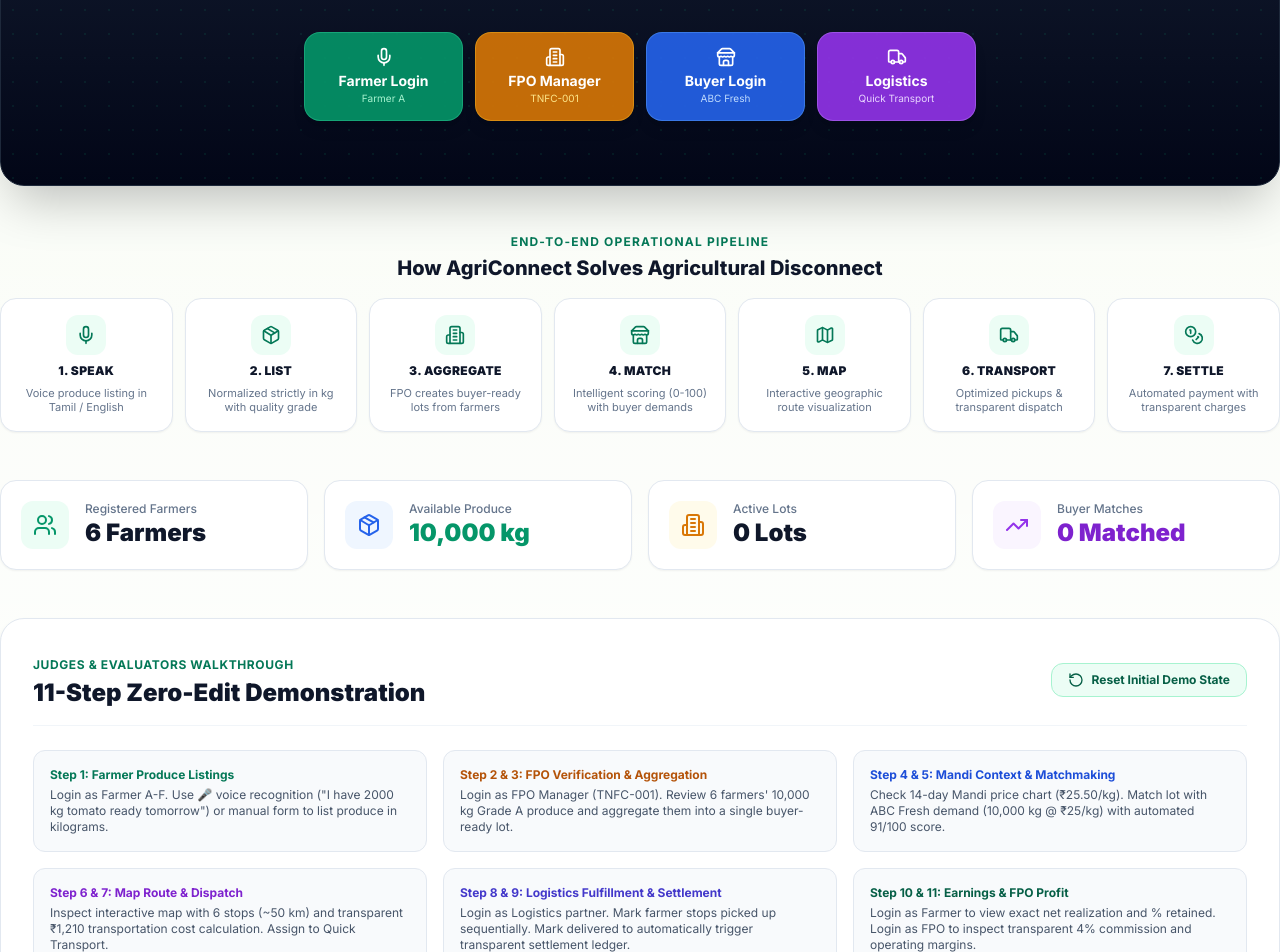
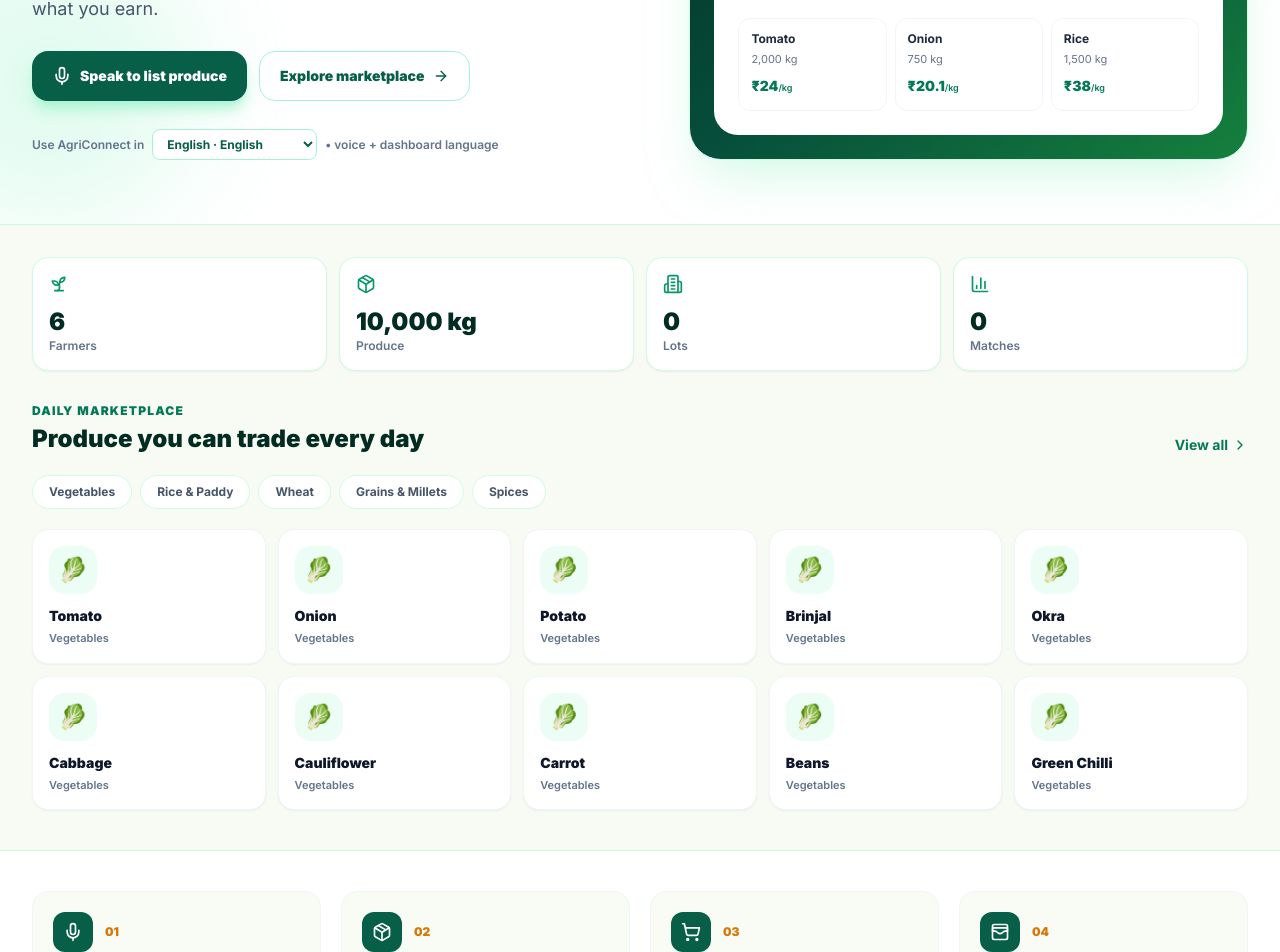
Before and after one commit to kishoreoffical335-sy/agriconnect-app, a Next.js app: page / in a window 1280 px wide. Shown: the part 380-1332 px from the top of the page. Built offline with nearby package versions, Linux system fonts and the light colour scheme; no server answers; the database is empty.

Commit message:
feat: transform landing page into marketplace product experience

```diff
--- a/src/app/page.tsx
+++ b/src/app/page.tsx
@@ -1,295 +1,113 @@
 'use client';
 
-import React, { useState, useEffect } from 'react';
+import { useEffect, useMemo, useState } from 'react';
 import Link from 'next/link';
 import { useRouter } from 'next/navigation';
-import {
-  Mic,
-  Package,
-  Building2,
-  Store,
-  Map,
-  Truck,
-  Coins,
-  ArrowRight,
-  Sparkles,
-  CheckCircle2,
-  Users,
-  TrendingUp,
-  ShieldCheck,
-  RotateCcw,
-} from 'lucide-react';
+import { ArrowRight, BarChart3, Building2, CheckCircle2, ChevronRight, Mic, Package, ShoppingCart, Sprout, Truck, WalletCards } from 'lucide-react';
 import { store } from '@/lib/store';
 import { SEEDED_USERS } from '@/lib/seedData';
+import { CROP_CATALOG, CROP_CATEGORIES } from '@/lib/cropCatalog';
+import { getLanguage, INDIAN_LANGUAGES, LanguageCode } from '@/lib/i18n';
+
+const crops = CROP_CATALOG.slice(0, 10);
 
 export default function LandingPage() {
   const router = useRouter();
-  const [stats, setStats] = useState({
-    farmersCount: 6,
-    totalProduceKg: 10000,
-    lotsCount: 0,
-    matchesCount: 0,
-  });
+  const [language, setLanguage] = useState<LanguageCode>('en-IN');
+  const [listening, setListening] = useState(false);
+  const [stats, setStats] = useState({ farmers: 0, produce: 0, lots: 0, matches: 0 });
 
   useEffect(() => {
-    const updateStats = () => {
-      const state = store.getState();
-      const totalKg = state.farmerListings.reduce((s, l) => s + l.quantity_kg, 0);
-      setStats({
-        farmersCount: state.users.filter((u) => u.role === 'farmer').length,
-        totalProduceKg: totalKg,
-        lotsCount: state.lots.length,
-        matchesCount: state.matches.length,
-      });
+    const saved = localStorage.getItem('agriconnect_language') as LanguageCode | null;
+    if (saved && INDIAN_LANGUAGES.some((l) => l.code === saved)) setLanguage(saved);
+    const update = () => {
+      const s = store.getState();
+      setStats({ farmers: s.users.filter((u) => u.role === 'farmer').length, produce: s.farmerListings.reduce((n, x) => n + x.quantity_kg, 0), lots: s.lots.length, matches: s.matches.length });
     };
-    updateStats();
-    return store.subscribe(updateStats);
+    update();
+    return store.subscribe(update);
   }, []);
 
-  const handleQuickLogin = (role: string, index = 0) => {
-    const user = SEEDED_USERS.filter((u) => u.role === role)[index];
-    if (user) {
-      store.loginAs(user.id);
-      if (role === 'farmer') router.push('/farmer');
-      else if (role === 'fpo_manager') router.push('/fpo');
-      else if (role === 'buyer') router.push('/buyer');
-      else if (role === 'logistics') router.push('/logistics');
-    }
+  const selectedLanguage = useMemo(() => getLanguage(language), [language]);
+
+  const setAppLanguage = (value: LanguageCode) => {
+    setLanguage(value);
+    localStorage.setItem('agriconnect_language', value);
+    document.documentElement.lang = value;
+    window.dispatchEvent(new CustomEvent('agriconnect-language-change', { detail: value }));
   };
 
-  const steps = [
-    { icon: Mic, label: 'SPEAK', desc: 'Voice produce listing in Tamil / English' },
-    { icon: Package, label: 'LIST', desc: 'Normalized strictly in kg with quality grade' },
-    { icon: Building2, label: 'AGGREGATE', desc: 'FPO creates buyer-ready lots from farmers' },
-    { icon: Store, label: 'MATCH', desc: 'Intelligent scoring (0-100) with buyer demands' },
-    { icon: Map, label: 'MAP', desc: 'Interactive geographic route visualization' },
-    { icon: Truck, label: 'TRANSPORT', desc: 'Optimized pickups & transparent dispatch' },
-    { icon: Coins, label: 'SETTLE', desc: 'Automated payment with transparent charges' },
-  ];
+  const voiceList = () => {
+    const Recognition = (window as any).SpeechRecognition || (window as any).webkitSpeechRecognition;
+    if (!Recognition) return alert('Voice listing works best in Chrome or Edge.');
+    const recognition = new Recognition();
+    recognition.lang = selectedLanguage.speechCode;
+    recognition.interimResults = false;
+    recognition.maxAlternatives = 1;
+    recognition.onstart = () => setListening(true);
+    recognition.onend = () => setListening(false);
+    recognition.onerror = () => setListening(false);
+    recognition.onresult = (event: any) => {
+      const transcript = event.results?.[0]?.[0]?.transcript || '';
+      localStorage.setItem('agriconnect_voice_draft', transcript);
+      router.push('/farmer?voice=1');
+    };
+    recognition.start();
+  };
+
+  const quickLogin = (role: string) => {
+    const user = SEEDED_USERS.find((u) => u.role === role);
+    if (!user) return;
+    store.loginAs(user.id);
+    router.push(role === 'farmer' ? '/farmer' : role === 'fpo_manager' ? '/fpo' : role === 'buyer' ? '/buyer' : '/logistics');
+  };
 
   return (
-    <div className="space-y-12 pb-12">
-      {/* Hero Section */}
-      <section className="relative text-center py-10 sm:py-16 overflow-hidden rounded-3xl bg-gradient-to-b from-emerald-950 via-slate-900 to-slate-950 text-white p-6 sm:p-12 shadow-2xl border border-slate-800">
-        <div className="absolute inset-0 bg-[radial-gradient(#10b981_1px,transparent_1px)] [background-size:24px_24px] opacity-10 pointer-events-none" />
-
-        <div className="relative z-10 max-w-3xl mx-auto space-y-6">
-          <div className="inline-flex items-center gap-2 px-3 py-1.5 rounded-full bg-emerald-500/10 border border-emerald-500/30 text-emerald-300 text-xs font-semibold uppercase tracking-wider">
-            <Sparkles className="w-3.5 h-3.5" /> Smart India Hackathon Prototype
+    <div className="min-h-screen bg-[#f7fbf3]">
+      <section className="relative overflow-hidden border-b border-emerald-100 bg-white">
+        <div className="absolute -right-32 -top-32 h-80 w-80 rounded-full bg-amber-200/35 blur-3xl" />
+        <div className="absolute -left-24 bottom-0 h-72 w-72 rounded-full bg-emerald-200/35 blur-3xl" />
+        <div className="relative mx-auto grid max-w-7xl gap-10 px-4 pb-16 pt-10 sm:px-6 lg:grid-cols-[1.05fr_.95fr] lg:items-center lg:px-8 lg:pt-16">
+          <div>
+            <div className="mb-5 inline-flex items-center gap-2 rounded-full border border-emerald-200 bg-emerald-50 px-3 py-1.5 text-xs font-extrabold uppercase tracking-wider text-emerald-800"><Sprout className="h-4 w-4" /> Farmer-first marketplace</div>
+            <h1 className="max-w-3xl text-4xl font-black leading-[1.05] tracking-tight text-emerald-950 sm:text-6xl">Sell your harvest with <span className="text-emerald-600">clarity.</span></h1>
+            <p className="mt-5 max-w-2xl text-base leading-7 text-slate-600 sm:text-lg">AgriConnect connects farmers, FPOs and serious buyers. List by voice, aggregate fairly, match intelligently, move efficiently and see exactly what you earn.</p>
+            <div className="mt-7 flex flex-wrap gap-3">
+              <button onClick={voiceList} className={`inline-flex items-center gap-2 rounded-2xl px-5 py-3.5 text-sm font-black text-white shadow-lg shadow-emerald-200 transition hover:-translate-y-0.5 ${listening ? 'bg-amber-500' : 'bg-emerald-800 hover:bg-emerald-700'}`}><Mic className="h-5 w-5" /> {listening ? 'Listening…' : 'Speak to list produce'}</button>
+              <Link href="/buyer" className="inline-flex items-center gap-2 rounded-2xl border border-emerald-200 bg-white px-5 py-3.5 text-sm font-black text-emerald-800 hover:bg-emerald-50">Explore marketplace <ArrowRight className="h-4 w-4" /></Link>
+            </div>
+            <div className="mt-7 flex flex-wrap items-center gap-2 text-xs font-semibold text-slate-500"><span>Use AgriConnect in</span><select value={language} onChange={(e) => setAppLanguage(e.target.value as LanguageCode)} className="rounded-lg border border-emerald-200 bg-white px-2.5 py-1.5 font-bold text-emerald-800 outline-none">{INDIAN_LANGUAGES.map((l) => <option key={l.code} value={l.code}>{l.nativeName} · {l.name}</option>)}</select><span>• voice + dashboard language</span></div>
           </div>
 
-          <h1 className="text-4xl sm:text-6xl font-black tracking-tight leading-tight">
-            AgriConnect <span className="text-emerald-400">FPO</span>
-          </h1>
-
-          <p className="text-xl sm:text-2xl font-medium text-slate-200">
-            &quot;Speak. Aggregate. Sell. Know What You Earn.&quot;
-          </p>
-
-          <p className="text-sm sm:text-base text-slate-400 max-w-2xl mx-auto">
-            A transparent agricultural supply chain connecting smallholder farmers, FPO collectives, wholesale buyers, and logistics partners with zero hidden fees.
-          </p>
-
-          {/* Quick Role Access Buttons */}
-          <div className="pt-4 grid grid-cols-2 sm:grid-cols-4 gap-3 max-w-2xl mx-auto">
-            <button
-              onClick={() => handleQuickLogin('farmer', 0)}
-              className="flex flex-col items-center justify-center p-3.5 rounded-2xl bg-emerald-600/90 hover:bg-emerald-500 border border-emerald-400/40 text-white font-bold transition-all shadow-lg hover:scale-105"
-            >
-              <Mic className="w-5 h-5 mb-1" />
-              <span className="text-sm">Farmer Login</span>
-              <span className="text-[10px] text-emerald-200 font-normal">Farmer A</span>
-            </button>
-
-            <button
-              onClick={() => handleQuickLogin('fpo_manager', 0)}
-              className="flex flex-col items-center justify-center p-3.5 rounded-2xl bg-amber-600/90 hover:bg-amber-500 border border-amber-400/40 text-white font-bold transition-all shadow-lg hover:scale-105"
-            >
-              <Building2 className="w-5 h-5 mb-1" />
-              <span className="text-sm">FPO Manager</span>
-              <span className="text-[10px] text-amber-200 font-normal">TNFC-001</span>
-            </button>
-
-            <button
-              onClick={() => handleQuickLogin('buyer', 0)}
-              className="flex flex-col items-center justify-center p-3.5 rounded-2xl bg-blue-600/90 hover:bg-blue-500 border border-blue-400/40 text-white font-bold transition-all shadow-lg hover:scale-105"
-            >
-              <Store className="w-5 h-5 mb-1" />
-              <span className="text-sm">Buyer Login</span>
-              <span className="text-[10px] text-blue-200 font-normal">ABC Fresh</span>
-            </button>
-
-            <button
-              onClick={() => handleQuickLogin('logistics', 0)}
-              className="flex flex-col items-center justify-center p-3.5 rounded-2xl bg-purple-600/90 hover:bg-purple-500 border border-purple-400/40 text-white font-bold transition-all shadow-lg hover:scale-105"
-            >
-              <Truck className="w-5 h-5 mb-1" />
-              <span className="text-sm">Logistics</span>
-              <span className="text-[10px] text-purple-200 font-normal">Quick Transport</span>
-            </button>
+          <div className="relative rounded-[2rem] border border-emerald-100 bg-gradient-to-br from-emerald-950 via-emerald-900 to-green-700 p-4 shadow-2xl shadow-emerald-200/50 sm:p-6">
+            <div className="rounded-[1.5rem] bg-white p-5 sm:p-6">
+              <div className="flex items-center justify-between"><div><p className="text-xs font-bold text-slate-500">TODAY'S FARMER HUB</p><h2 className="mt-1 text-2xl font-black text-emerald-950">Vanakkam, Ramesh 🌱</h2></div><button onClick={voiceList} className="rounded-2xl bg-amber-400 p-3 text-emerald-950"><Mic className="h-5 w-5" /></button></div>
+              <div className="mt-5 rounded-2xl bg-gradient-to-r from-emerald-700 to-green-500 p-5 text-white"><p className="text-sm font-bold">List your produce</p><p className="mt-1 text-xs text-emerald-50">Speak naturally in your selected language.</p><div className="mt-4 flex gap-2"><button onClick={voiceList} className="rounded-xl bg-amber-400 px-4 py-2 text-xs font-black text-emerald-950">🎙 Start voice listing</button><Link href="/farmer" className="rounded-xl bg-white/15 px-4 py-2 text-xs font-bold text-white">Open dashboard</Link></div></div>
+              <div className="mt-5 grid grid-cols-3 gap-2">{[['Tomato','2,000 kg','₹24'],['Onion','750 kg','₹20.1'],['Rice','1,500 kg','₹38']].map(([name, qty, price]) => <div key={name} className="rounded-xl border border-slate-100 p-3"><div className="text-xs font-bold text-slate-800">{name}</div><div className="mt-1 text-[11px] text-slate-500">{qty}</div><div className="mt-2 text-sm font-black text-emerald-700">{price}<span className="text-[9px] font-semibold">/kg</span></div></div>)}</div>
+            </div>
           </div>
         </div>
       </section>
 
-      {/* Visual Story Banner */}
-      <section className="space-y-4">
-        <div className="text-center">
-          <h2 className="text-xs font-bold uppercase tracking-widest text-emerald-700">
-            End-to-End Operational Pipeline
-          </h2>
-          <p className="text-xl font-extrabold text-slate-900 mt-1">
-            How AgriConnect Solves Agricultural Disconnect
-          </p>
-        </div>
-
-        <div className="grid grid-cols-2 sm:grid-cols-4 lg:grid-cols-7 gap-3">
-          {steps.map((s, idx) => {
-            const Icon = s.icon;
-            return (
-              <div
-                key={idx}
-                className="bg-white rounded-2xl p-4 border border-slate-200 shadow-sm flex flex-col items-center text-center space-y-2 hover:border-emerald-400 transition-colors"
-              >
-                <div className="w-10 h-10 rounded-xl bg-emerald-50 text-emerald-700 flex items-center justify-center font-bold">
-                  <Icon className="w-5 h-5" />
-                </div>
-                <div className="text-xs font-black tracking-wide text-slate-900">
-                  {idx + 1}. {s.label}
-                </div>
-                <p className="text-[11px] text-slate-500 leading-tight">
-                  {s.desc}
-                </p>
-              </div>
-            );
-          })}
-        </div>
+      <section className="mx-auto max-w-7xl px-4 py-8 sm:px-6 lg:px-8">
+        <div className="grid grid-cols-2 gap-3 lg:grid-cols-4">{[['Farmers', stats.farmers, UsersIcon],['Produce', `${stats.produce.toLocaleString()} kg`, Package],['Lots', stats.lots, Building2],['Matches', stats.matches, BarChart3]].map(([label, value, Icon]: any) => <div key={label as string} className="rounded-2xl border border-emerald-100 bg-white p-4 shadow-sm"><Icon className="h-5 w-5 text-emerald-600" /><div className="mt-3 text-2xl font-black text-emerald-950">{value}</div><div className="text-xs font-semibold text-slate-500">{label}</div></div>)}</div>
       </section>
 
-      {/* Live System Stats */}
-      <section className="grid grid-cols-2 sm:grid-cols-4 gap-4">
-        <div className="bg-white p-5 rounded-2xl border border-slate-200 shadow-sm flex items-center gap-4">
-          <div className="p-3 bg-emerald-50 text-emerald-600 rounded-xl">
-            <Users className="w-6 h-6" />
-          </div>
-          <div>
-            <span className="text-xs text-slate-500 font-medium block">
-              Registered Farmers
-            </span>
-            <span className="text-2xl font-black text-slate-900">
-              {stats.farmersCount} Farmers
-            </span>
-          </div>
-        </div>
-
-        <div className="bg-white p-5 rounded-2xl border border-slate-200 shadow-sm flex items-center gap-4">
-          <div className="p-3 bg-blue-50 text-blue-600 rounded-xl">
-            <Package className="w-6 h-6" />
-          </div>
-          <div>
-            <span className="text-xs text-slate-500 font-medium block">
-              Available Produce
-            </span>
-            <span className="text-2xl font-black text-emerald-600">
-              {stats.totalProduceKg.toLocaleString()} kg
-            </span>
-          </div>
-        </div>
-
-        <div className="bg-white p-5 rounded-2xl border border-slate-200 shadow-sm flex items-center gap-4">
-          <div className="p-3 bg-amber-50 text-amber-600 rounded-xl">
-            <Building2 className="w-6 h-6" />
-          </div>
-          <div>
-            <span className="text-xs text-slate-500 font-medium block">
-              Active Lots
-            </span>
-            <span className="text-2xl font-black text-slate-900">
-              {stats.lotsCount} Lots
-            </span>
-          </div>
-        </div>
-
-        <div className="bg-white p-5 rounded-2xl border border-slate-200 shadow-sm flex items-center gap-4">
-          <div className="p-3 bg-purple-50 text-purple-600 rounded-xl">
-            <TrendingUp className="w-6 h-6" />
-          </div>
-          <div>
-            <span className="text-xs text-slate-500 font-medium block">
-              Buyer Matches
-            </span>
-            <span className="text-2xl font-black text-purple-700">
-              {stats.matchesCount} Matched
-            </span>
-          </div>
-        </div>
+      <section className="mx-auto max-w-7xl px-4 pb-10 sm:px-6 lg:px-8">
+        <div className="flex items-end justify-between"><div><p className="text-xs font-black uppercase tracking-widest text-emerald-700">Daily marketplace</p><h2 className="mt-1 text-2xl font-black text-emerald-950">Produce you can trade every day</h2></div><Link href="/buyer" className="hidden items-center gap-1 text-sm font-bold text-emerald-700 sm:flex">View all <ChevronRight className="h-4 w-4" /></Link></div>
+        <div className="mt-5 flex gap-2 overflow-x-auto pb-2">{CROP_CATEGORIES.map((cat) => <span key={cat.id} className="whitespace-nowrap rounded-full border border-emerald-100 bg-white px-4 py-2 text-xs font-bold text-slate-600">{cat.label}</span>)}</div>
+        <div className="mt-3 grid grid-cols-2 gap-3 sm:grid-cols-3 lg:grid-cols-5">{crops.map((crop) => <Link href="/buyer" key={crop.id} className="group rounded-2xl border border-slate-100 bg-white p-4 shadow-sm transition hover:-translate-y-1 hover:border-emerald-200 hover:shadow-md"><div className="grid h-12 w-12 place-items-center rounded-2xl bg-emerald-50 text-2xl">{crop.category === 'spices' ? '🌶️' : crop.category === 'rice' ? '🌾' : crop.category === 'wheat' || crop.category === 'grains' ? '🌾' : '🥬'}</div><div className="mt-3 text-sm font-black text-slate-900">{crop.name}</div><div className="mt-1 text-[11px] font-semibold capitalize text-slate-500">{crop.category}</div></Link>)}</div>
       </section>
 
-      {/* SIH 11-Step Hackathon Walkthrough Guide */}
-      <section className="bg-white rounded-3xl p-6 sm:p-8 border border-slate-200 shadow-md space-y-6">
-        <div className="flex flex-col sm:flex-row sm:items-center justify-between gap-4 pb-4 border-b border-slate-100">
-          <div>
-            <span className="text-xs font-bold uppercase tracking-wider text-emerald-700">
-              Judges & Evaluators Walkthrough
-            </span>
-            <h3 className="text-xl sm:text-2xl font-black text-slate-900 mt-0.5">
-              11-Step Zero-Edit Demonstration
-            </h3>
-          </div>
-          <button
-            onClick={() => {
-              store.resetDemo();
-              alert('Database reset to fresh state with 6 farmers ready!');
-            }}
-            className="flex items-center gap-2 px-4 py-2 bg-emerald-50 hover:bg-emerald-100 text-emerald-800 border border-emerald-200 rounded-xl text-xs font-bold transition-colors"
-          >
-            <RotateCcw className="w-4 h-4" /> Reset Initial Demo State
-          </button>
-        </div>
+      <section className="border-y border-emerald-100 bg-white"><div className="mx-auto max-w-7xl px-4 py-10 sm:px-6 lg:px-8"><div className="grid gap-5 lg:grid-cols-4">{[[Mic,'1','Speak','List in your own language'],[Package,'2','Aggregate','FPO verifies and builds buyer-ready lots'],[ShoppingCart,'3','Match','Smart scoring connects supply and demand'],[WalletCards,'4','Know your earnings','Transparent price, charges and settlement']].map(([Icon,n,title,desc]: any) => <div key={n} className="relative rounded-2xl border border-slate-100 bg-[#f8fcf5] p-5"><div className="flex items-center gap-3"><div className="grid h-10 w-10 place-items-center rounded-xl bg-emerald-800 text-white"><Icon className="h-5 w-5" /></div><span className="text-xs font-black text-amber-600">0{n}</span></div><h3 className="mt-4 font-black text-emerald-950">{title}</h3><p className="mt-1 text-xs leading-5 text-slate-500">{desc}</p></div>)}</div></div></section>
 
-        <div className="grid grid-cols-1 md:grid-cols-2 lg:grid-cols-3 gap-4 text-xs">
-          <div className="p-4 bg-slate-50 rounded-xl border border-slate-200 space-y-1">
-            <span className="font-bold text-emerald-700 block">Step 1: Farmer Produce Listings</span>
-            <p className="text-slate-600">
-              Login as Farmer A-F. Use 🎤 voice recognition (&quot;I have 2000 kg tomato ready tomorrow&quot;) or manual form to list produce in kilograms.
-            </p>
-          </div>
+      <section className="mx-auto max-w-7xl px-4 py-10 sm:px-6 lg:px-8"><div className="rounded-[2rem] bg-emerald-950 p-7 text-white sm:p-10"><div className="grid gap-8 lg:grid-cols-[1fr_auto] lg:items-center"><div><p className="text-xs font-black uppercase tracking-widest text-amber-300">Built for India</p><h2 className="mt-2 text-3xl font-black">One app. Farmer, FPO, buyer and logistics.</h2><p className="mt-3 max-w-2xl text-sm leading-6 text-emerald-100">The interface is designed as a working product—not a presentation page. Every role has a job to do, every transaction has a visible state, and every key action can be driven from the farmer experience.</p></div><div className="grid grid-cols-2 gap-2 sm:grid-cols-4">{[['Farmer','/farmer'],['FPO','/fpo'],['Buyer','/buyer'],['Logistics','/logistics']].map(([label,href]) => <Link href={href} key={label} className="rounded-xl bg-white/10 px-4 py-3 text-center text-xs font-black hover:bg-white/20">{label}</Link>)}</div></div></div></section>
 
-          <div className="p-4 bg-slate-50 rounded-xl border border-slate-200 space-y-1">
-            <span className="font-bold text-amber-700 block">Step 2 & 3: FPO Verification & Aggregation</span>
-            <p className="text-slate-600">
-              Login as FPO Manager (TNFC-001). Review 6 farmers&apos; 10,000 kg Grade A produce and aggregate them into a single buyer-ready lot.
-            </p>
-          </div>
-
-          <div className="p-4 bg-slate-50 rounded-xl border border-slate-200 space-y-1">
-            <span className="font-bold text-blue-700 block">Step 4 & 5: Mandi Context & Matchmaking</span>
-            <p className="text-slate-600">
-              Check 14-day Mandi price chart (₹25.50/kg). Match lot with ABC Fresh demand (10,000 kg @ ₹25/kg) with automated 91/100 score.
-            </p>
-          </div>
-
-          <div className="p-4 bg-slate-50 rounded-xl border border-slate-200 space-y-1">
-            <span className="font-bold text-purple-700 block">Step 6 & 7: Map Route & Dispatch</span>
-            <p className="text-slate-600">
-              Inspect interactive map with 6 stops (~50 km) and transparent ₹1,210 transportation cost calculation. Assign to Quick Transport.
-            </p>
-          </div>
-
-          <div className="p-4 bg-slate-50 rounded-xl border border-slate-200 space-y-1">
-            <span className="font-bold text-indigo-700 block">Step 8 & 9: Logistics Fulfillment & Settlement</span>
-            <p className="text-slate-600">
-              Login as Logistics partner. Mark farmer stops picked up sequentially. Mark delivered to automatically trigger transparent settlement ledger.
-            </p>
-          </div>
-
-          <div className="p-4 bg-slate-50 rounded-xl border border-slate-200 space-y-1">
-            <span className="font-bold text-emerald-800 block">Step 10 & 11: Earnings & FPO Profit</span>
-            <p className="text-slate-600">
-              Login as Farmer to view exact net realization and % retained. Login as FPO to inspect transparent 4% commission and operating margins.
-            </p>
-          </div>
-        </div>
-      </section>
+      <footer className="border-t border-emerald-100 bg-white py-6"><div className="mx-auto flex max-w-7xl flex-col gap-2 px-4 text-xs text-slate-500 sm:flex-row sm:items-center sm:justify-between sm:px-6 lg:px-8"><span className="font-black text-emerald-900">AgriConnect</span><span>Connect. Aggregate. Grow Together. • Language: {selectedLanguage.nativeName}</span></div></footer>
     </div>
   );
 }
+
+function UsersIcon(props: any) {
+  return <Sprout {...props} />;
+}
```
